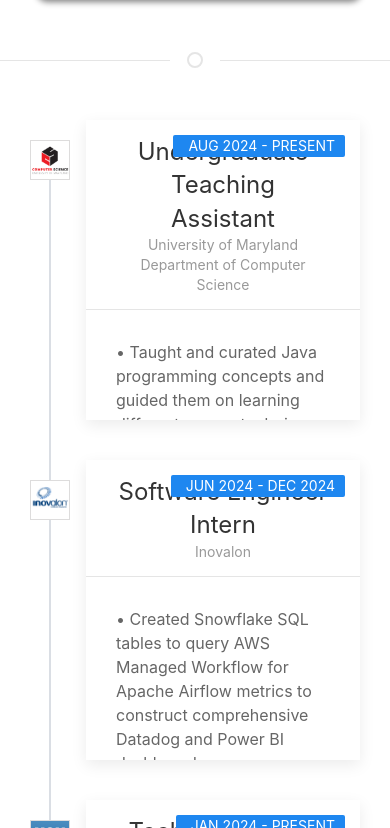
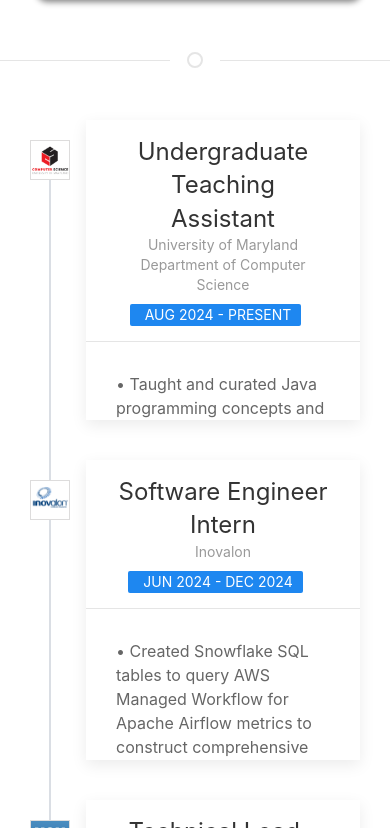
Before and after one commit to Paradox560/personal-website-v2, a React (Create React App) app: page / in a window 390 px wide. Shown: the part 7276-8104 px from the top of the page. Built offline with nearby package versions, Linux system fonts and the light colour scheme.

Commit message:
Adjusted placement of experience date for small screens

```diff
--- a/src/components/experience/experience.css
+++ b/src/components/experience/experience.css
@@ -37,3 +37,26 @@
     object-fit: cover;
     border: 1px rgb(221, 220, 220) solid;
 }
+
+.uk-timeline .uk-timeline-item .uk-card-header {
+    position: relative;
+}
+
+.uk-timeline .uk-timeline-item .uk-card-badge {
+    position: absolute;
+    top: 10px;
+    right: 10px;
+}
+
+@media (max-width: 768px) {
+    .uk-timeline .uk-timeline-item .uk-card-header {
+        display: flex;
+        flex-direction: column;
+        align-items: flex-start;
+    }
+
+    .uk-timeline .uk-timeline-item .uk-card-badge {
+        position: static;
+        margin-top: 10px;
+    }
+}
```
